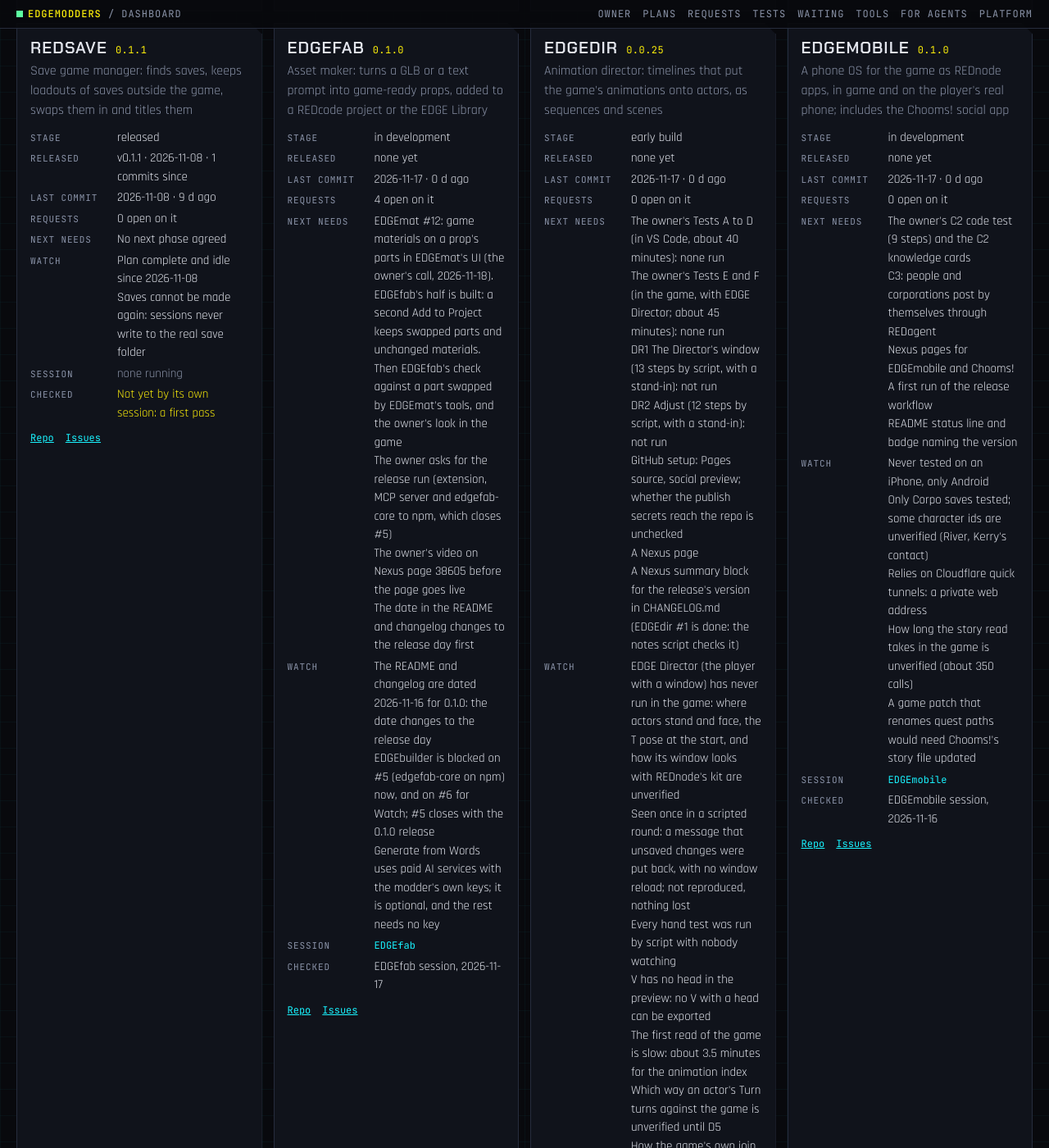
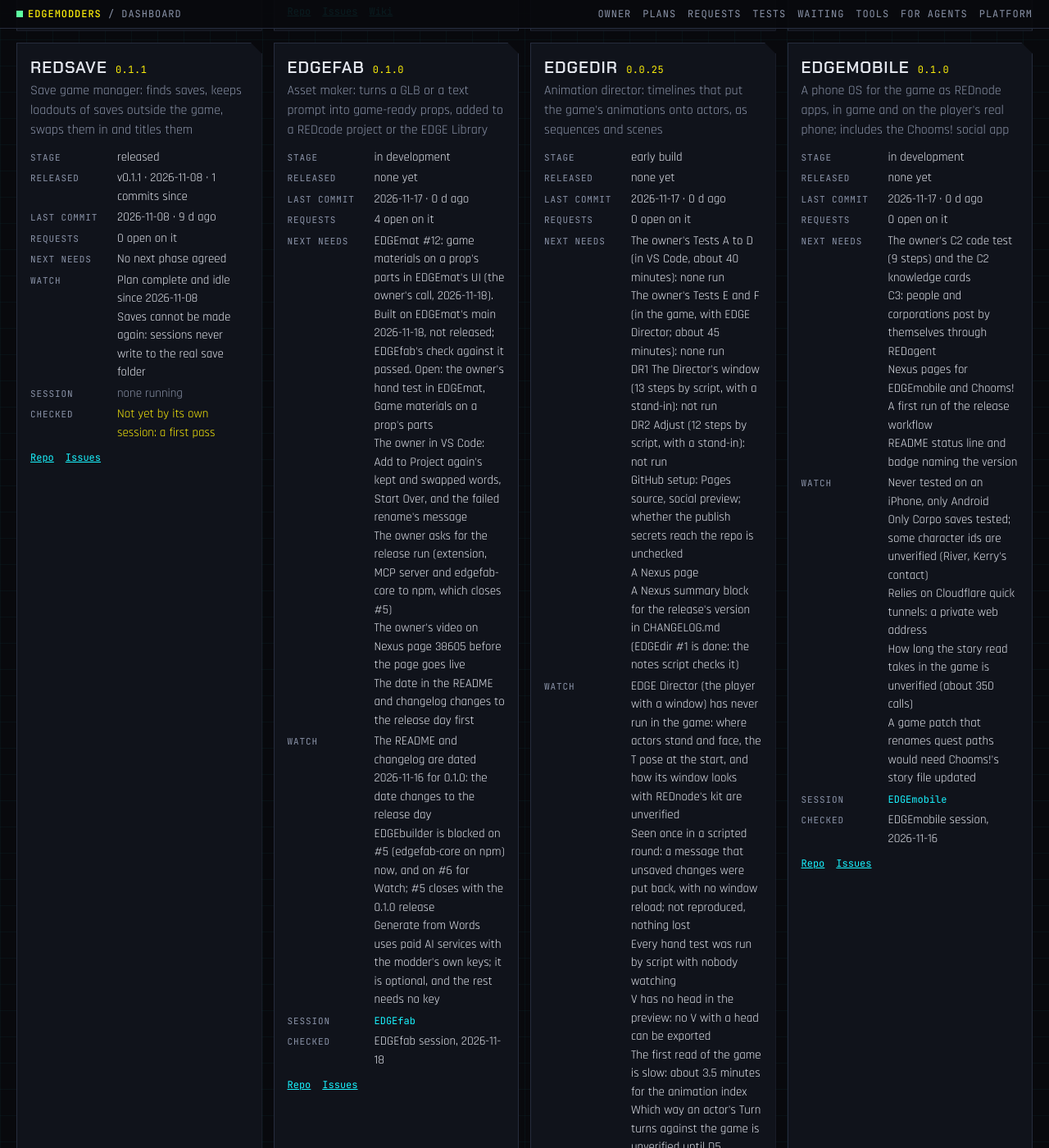
Before and after one commit to Edgemodders/EDGEweb, a Jekyll site: the page docs/dashboard.html, which Jekyll copies as it is, in a window 1280 px wide and 1400 px high, scrolled down 18832 px. Shown: the whole window at 82% size. Built offline with Jekyll 4.4.1, drawn with Linux system fonts in a browser that asks for light colours; some of the changed text lies outside the part shown.

Commit message:
Dashboard: EDGEfab's check against EDGEmat #12 passed; what waits on the owner
Co-Authored-By: Claude Fable 5.2 <noreply@anthropic.com>

```diff
--- a/docs/assets/dashboard/status.js
+++ b/docs/assets/dashboard/status.js
@@ -2397,7 +2397,7 @@ window.EDGE_STATUS = {
    "nextRelease": {
     "version": "0.1.0",
     "needs": [
-     "EDGEmat #12: game materials on a prop's parts in EDGEmat's UI (the owner's call, 2026-11-18). EDGEfab's half is built: a second Add to Project keeps swapped parts and unchanged materials. Then EDGEfab's check against a part swapped by EDGEmat's tools, and the owner's look in the game",
+     "EDGEmat #12: game materials on a prop's parts in EDGEmat's UI (the owner's call, 2026-11-18). Built on EDGEmat's main 2026-11-18, not released; EDGEfab's check against it passed. Open: the owner's hand test in EDGEmat, Game materials on a prop's parts", "The owner in VS Code: Add to Project again's kept and swapped words, Start Over, and the failed rename's message",
      "The owner asks for the release run (extension, MCP server and edgefab-core to npm, which closes #5)",
      "The owner's video on Nexus page 38605 before the page goes live",
      "The date in the README and changelog changes to the release day first"
@@ -2416,7 +2416,7 @@ window.EDGE_STATUS = {
      "steps": 8,
      "status": "partly run",
      "ranBy": "script",
-     "note": "Offline check passed 2026-11-18 (22 checks, eight adds; 2.6 s for a second add, 173 s the first). Not run: in VS Code, and with a part swapped by EDGEmat's tools, then in the game (waits for EDGEmat #12)"
+     "note": "Offline checks passed 2026-11-18: 22 checks over eight adds (2.6 s for a second add, 173 s the first), and 18 checks with parts swapped by EDGEmat's own build (#12). Not run: the message's words and Start Over in VS Code (owner)"
     },
     {
      "name": "F1 check: game materials on a prop's parts (red car paint, blue glow, game glass) in the game",
@@ -2451,7 +2451,7 @@ window.EDGE_STATUS = {
    "waitingOn": [
     {
      "who": "owner",
-     "what": "Nothing now. Every test in testing.md has passed; the owner decided 2026-11-18 that 0.1.0 waits for part materials in EDGEmat's UI (EDGEmat #12). Then ask for the release run",
+     "what": "EDGEmat's hand test, Game materials on a prop's parts (EDGEmat #12 is built; EDGEfab's check against it passed 2026-11-18). In EDGEfab's VS Code: Add to Project again's words, Start Over, the failed rename's message. Then ask for the release run",
      "ref": "docs/testing.md"
     },
     {
@@ -2501,7 +2501,7 @@ window.EDGE_STATUS = {
     "EDGEbuilder is blocked on #5 (edgefab-core on npm) now, and on #6 for Watch; #5 closes with the 0.1.0 release",
     "Generate from Words uses paid AI services with the modder's own keys; it is optional, and the rest needs no key"
    ],
-   "checkedBy": "EDGEfab session, 2026-11-17"
+   "checkedBy": "EDGEfab session, 2026-11-18"
   },
   {
    "name": "EDGEdir",
--- a/docs/dashboard.html
+++ b/docs/dashboard.html
@@ -203,7 +203,7 @@ pre.how { background: #05060a; border: 1px solid var(--line); padding: 12px 14px
 </div>
 <div id="tip" role="tooltip"></div>
 
-<script src="assets/dashboard/status.js?v=43"></script>
+<script src="assets/dashboard/status.js?v=44"></script>
 <script>
 (function () {
   var S = window.EDGE_STATUS;
```
